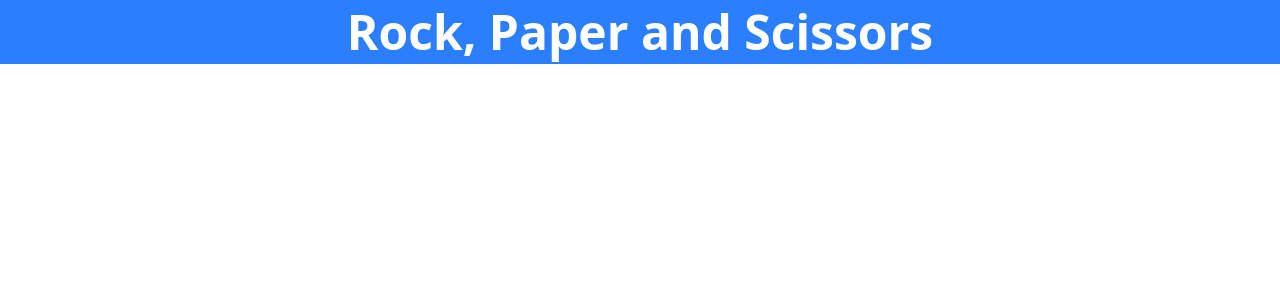
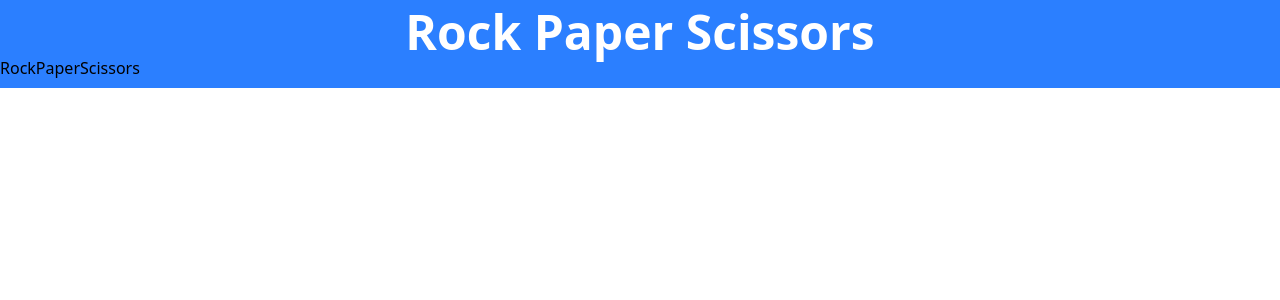
Before and after one commit to Espadv69/Course-2025, a React (Vite) app in the folder rock-paper-scissors/: page / in a window 1280 px wide. Shown: the top 300 px of the page. Built offline with nearby package versions, Linux system fonts and the light colour scheme; the HTML template or start-up script is replaced by a standard one; a web font is replaced by a local one.

Commit message:
Add Game import and render it

```diff
--- a/rock-paper-scissors/src/App.jsx
+++ b/rock-paper-scissors/src/App.jsx
@@ -1,11 +1,7 @@
+import Game from './components/Game'
+
 const App = () => {
-  return (
-    <div className="bg-blue-500 w-full py-2">
-      <h1 className="text-white text-center sm:text-5xl text-2xl font-bold">
-        Rock, Paper and Scissors
-      </h1>
-    </div>
-  )
+  return <Game />
 }
 
 export default App
```
